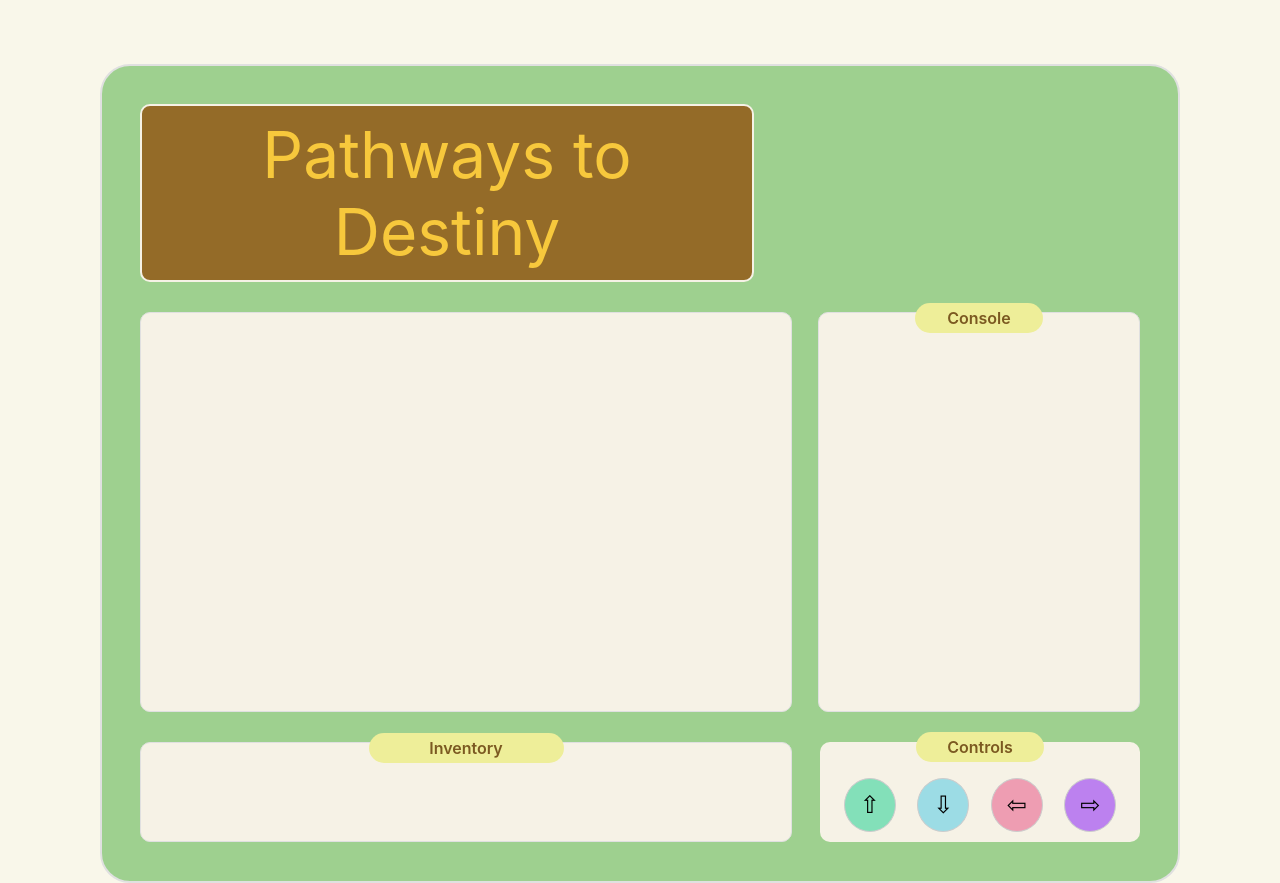
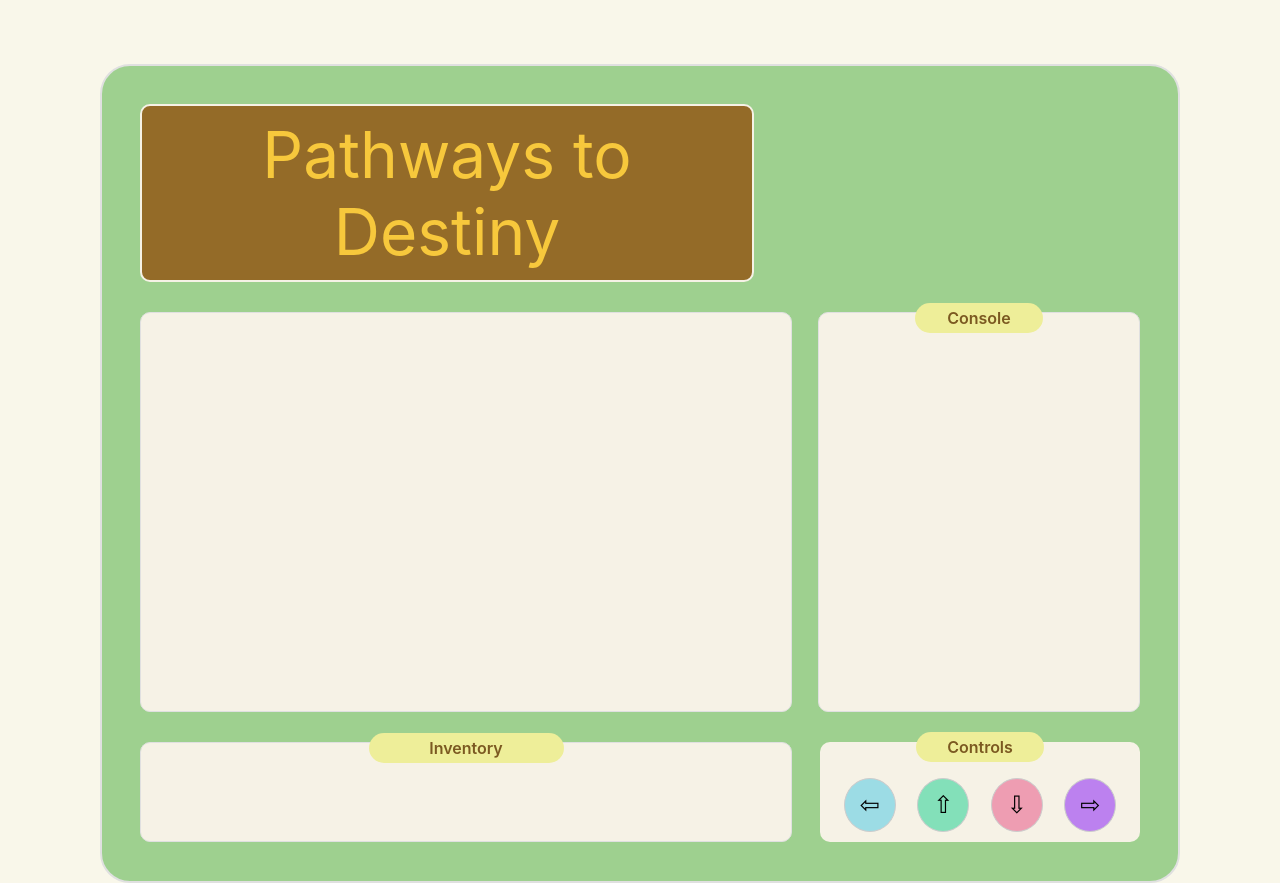
Before and after one commit to team-muamer-mud/pathways-fe, a React (Create React App) app in the folder my-app/: page / in a window 1280 px wide. Built offline with nearby package versions, Linux system fonts and the light colour scheme.

Commit message:
controls

```diff
--- a/my-app/src/components/controls.js
+++ b/my-app/src/components/controls.js
@@ -1,4 +1,5 @@
-import React from "react";
+import React, { useEffect, useState } from "react";
+import {axiosWithAuth} from "../utils/axioswithAuth"
 // import History from './'
 import styled from 'styled-components';
 import North from '../assets/north.png'
@@ -6,6 +7,8 @@ import West from '../assets/west.png'
 import South from '../assets/South.png'
 import East from '../assets/east.png'
 import Chat from './chat'
+
+
 
 // const Controls = styled.div`
 // border: 1px solid blue;
@@ -31,23 +34,47 @@ import Chat from './chat'
 //   height: 25px;
 //   background-color:white;
 //   flex-wrap:wrap;
-
 // `;
 
 const Game = props => {
+
+
+
+    const update = (move) => {
+        console.log('update')
+
+
+        axiosWithAuth()
+        .post(`https://pathwaystodestiny.herokuapp.com/api/adv/move`, {direction: move})
+                .then(res => {
+                    console.log(res, "RES");
+                })
+                .catch(err =>
+                    console.log(err.response))
+
+      }
+
+        // const handleChange = e => {
+        //     setMove({
+        //         ...move,
+        //         [e.target.move]: e.target.value
+        //     })
+        // }
+
+
     return(
             <div className="game-container">
                 <p className="game-subtitle">Controls</p>
                     <div className="game-button-container">
                 {/* <Chat/> */}
+                    {/* <img className="game-buttons" src={West} alt="West" /> */}
+                    <p><button onClick={_=>update("w")}  className="game-button west">⇦</button></p>
                     {/* <img className="game-buttons" src={North} alt="North" /> */}
-                    <p><button className="game-button north">⇧</button></p>
-                    {/* <img className="game-buttons" src={West} alt="West" /> */}
-                    <p><button className="game-button west">⇩</button></p>
+                    <p><button onClick={_=>update("n")}  className="game-button north">⇧</button></p>
                     {/* <img className="game-buttons" src={South} alt="South" /> */}
-                    <p><button className="game-button south">⇦</button></p>
+                    <p><button onClick={_=>update("s")}  className="game-button south">⇩</button></p>
                     {/* <img className="game-buttons" src={East} alt="East" /> */}
-                    <p><button className="game-button east">⇨</button></p>
+                    <p><button onClick={_=>update("e")}  className="game-button east">⇨</button></p>
                 </div>
             </div>
     )
--- a/my-app/src/utils/axioswithAuth.js
+++ b/my-app/src/utils/axioswithAuth.js
@@ -4,9 +4,10 @@ export const axiosWithAuth = () => {
   const token = localStorage.getItem('token');
 
   return axios.create({
-    baseURL: 'http://localhost:5000/api',
+    baseURL: '',
     headers: {
-      authorization: token
+      'Content-Type': 'application/json',
+      Authorization: `Token ${token}`
     }
   });
 };
```
Also changed, not shown: 1 other file (tests, documents, lock files or other folders).
